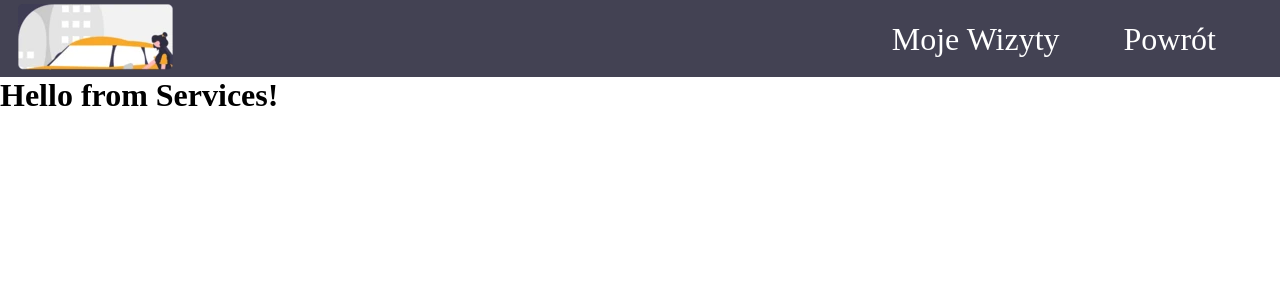
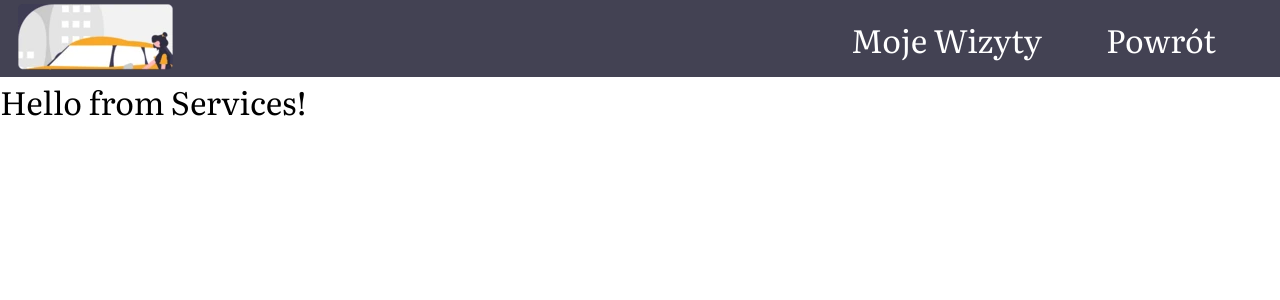
Before and after one commit to pploszczyca/Car-Detailing, a React (Vite) app in the folder frontend/: page /Services in a window 1280 px wide. Shown: the top 300 px of the page. Built offline with nearby package versions, Linux system fonts and the light colour scheme.

Commit message:
Added font to project

```diff
--- a/frontend/index.html
+++ b/frontend/index.html
@@ -2,7 +2,7 @@
 <html lang="en">
   <head>
     <meta charset="UTF-8" />
-    <link rel="icon" type="image/svg+xml" href="./src/assets/images/logo.png" />
+    <link rel="icon" type="image/svg+xml" href="./src/assets/images/logo-small.webp" />
     <meta name="viewport" content="width=device-width, initial-scale=1.0" />
     <title>Vite + React + TS</title>
   </head>
--- a/frontend/src/components/Navbar/Navbar.tsx
+++ b/frontend/src/components/Navbar/Navbar.tsx
@@ -26,7 +26,7 @@ const NavLinks = styled.div`
 `;
 
 const NavLink = styled(Link)`
-  font-family: 'Literata', serif;
+  font-family: 'Literata',serif;
   font-style: normal;
   font-weight: 400;
   font-size: 32px;
--- /dev/null
+++ b/frontend/src/fonts.css
@@ -0,0 +1,6 @@
+@font-face {
+    font-family: 'Literata';
+    src: url('./assets/fonts/Literata-VariableFont_opsz,wght.ttf') format('truetype');
+    font-weight: 400;
+    font-style: normal;
+}
--- a/frontend/src/pages/Orders/OrdersPage.tsx
+++ b/frontend/src/pages/Orders/OrdersPage.tsx
@@ -1,7 +1,8 @@
 import {OrdersContainerWithNavbar} from "../../components/Navbar/ContainerWithNavbar.tsx";
+import Title from "../../components/Title/Title.tsx";
 
 export function OrdersPage() {
     return <OrdersContainerWithNavbar>
-        <h1>Hello from Orders!</h1>
+        <Title>Hello from Orders!</Title>
     </OrdersContainerWithNavbar>
 }
--- a/frontend/src/pages/Services/ServicesPage.tsx
+++ b/frontend/src/pages/Services/ServicesPage.tsx
@@ -1,7 +1,8 @@
 import {ServicesContainerWithNavbar} from "../../components/Navbar/ContainerWithNavbar.tsx";
+import Title from "../../components/Title/Title.tsx";
 
 export function ServicesPage() {
     return <ServicesContainerWithNavbar>
-        <h1>Hello from Services!</h1>
+        <Title>Hello from Services!</Title>
     </ServicesContainerWithNavbar>
 }
```
Also changed, not shown: frontend/src/main.tsx (+6 -5 lines), frontend/src/assets/fonts/Literata-VariableFont_opsz,wght.ttf (added).
